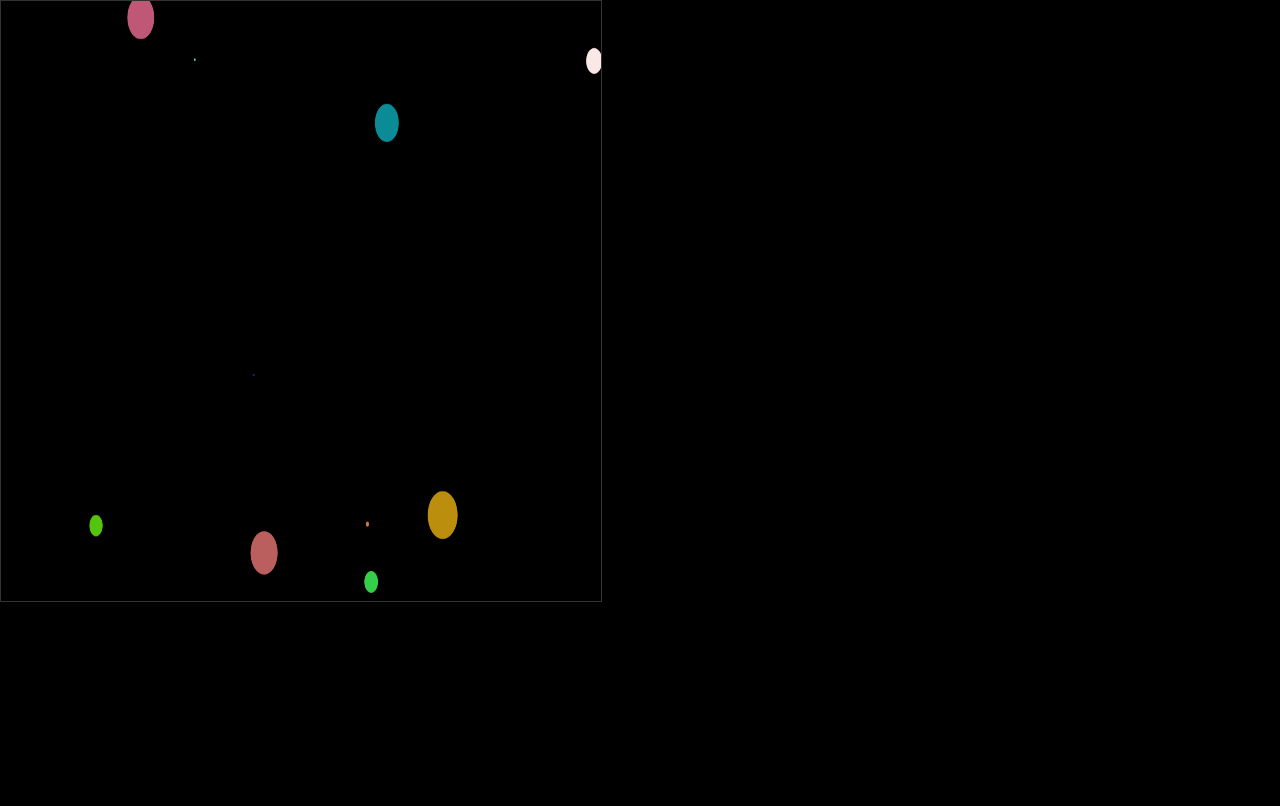
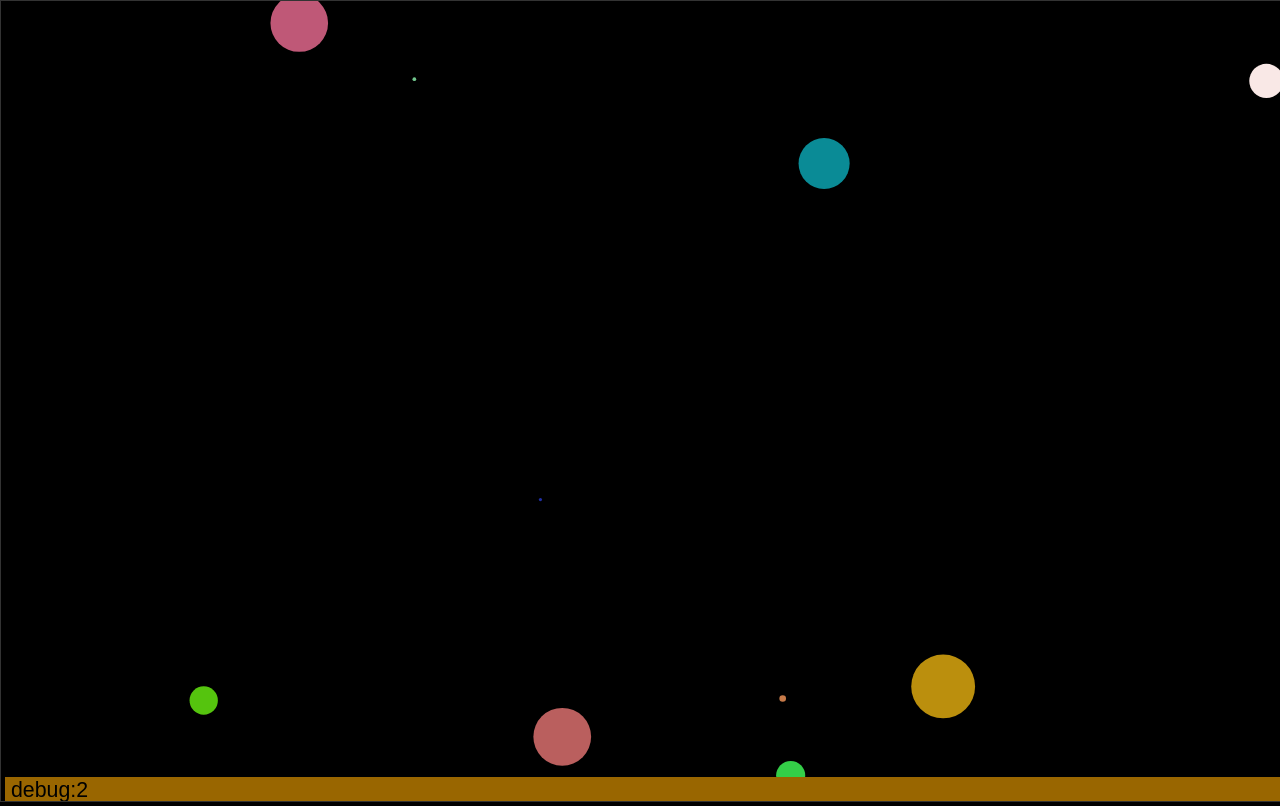
Before and after one commit to mcgivrer/ufo, a website built with Parcel: page index.html in a window 1280 px wide. Built offline with nearby package versions, Linux system fonts and the light colour scheme.

Commit message:
Add debug display

```diff
--- a/modules/scene.mjs
+++ b/modules/scene.mjs
@@ -31,15 +31,14 @@ class Scene{
             o.draw(this.game.ctx)
         });
         if(this.game.debug>0){
-            this.game.ctx.font = '24px serif';
+            var c = this.game.ctx
+            c.font = '16pt sans-serif';
             var debugstr = "debug:"+this.game.debug
-            var dsize = this.game.ctx.measureText(debugstr)
-
-            this.game.ctx.fillColor='orange'
-            this.game.ctx.fillRect(100-1,100-1,dsize.width+2,24+2)
-
-            this.game.ctx.fillColor='white'
-            this.game.ctx.fillText(debugstr,100,100)
+            var dsize = c.measureText(debugstr)
+            c.fillStyle='#996600'
+            c.fillRect(4,this.game.stageConfig.height,this.game.stageConfig.width,-24)
+            c.fillStyle='black'
+            c.fillText(debugstr,10,this.game.stageConfig.height-4)
         }
     }
 }
--- a/styles/main.css
+++ b/styles/main.css
@@ -5,8 +5,6 @@ html body {
 }
 
 canvas {
-    width:600px;
-    height:600px;
     padding:0px;
     margin:0px;
     border:1px solid #333;
```
